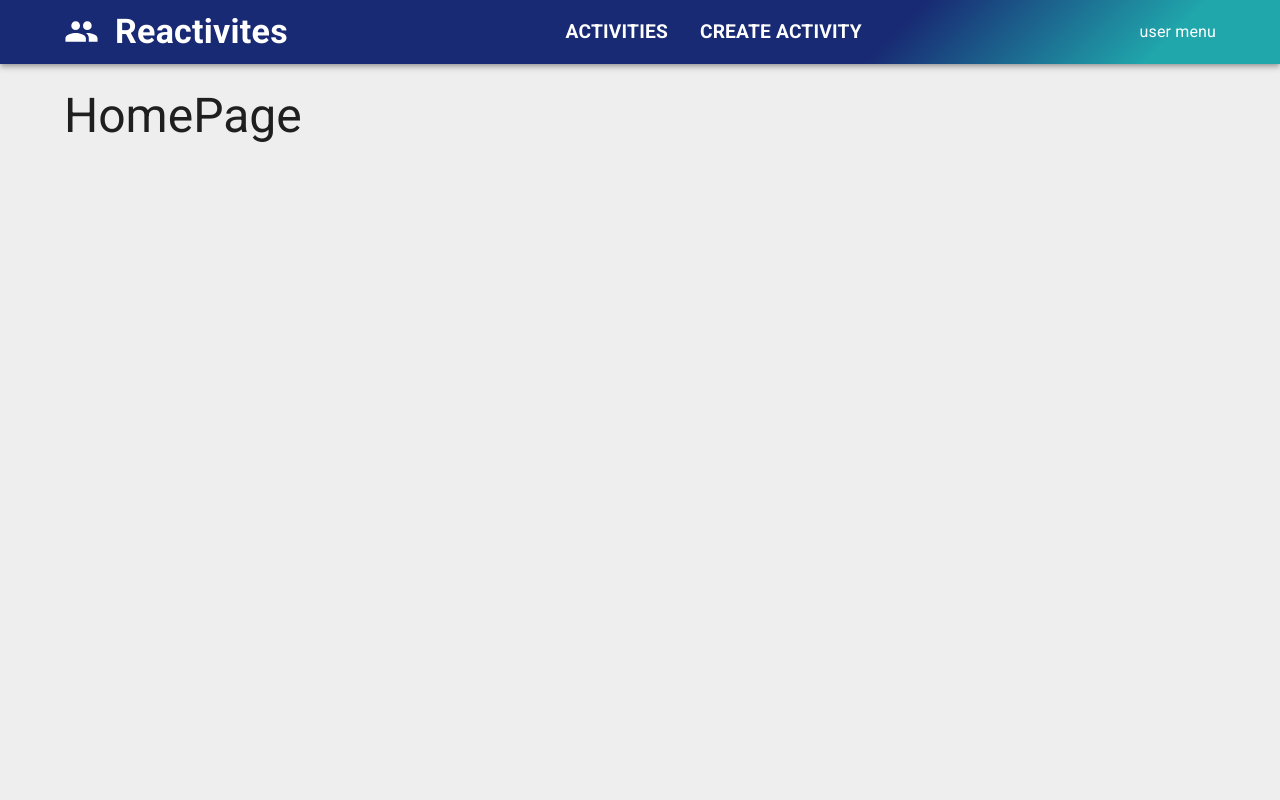
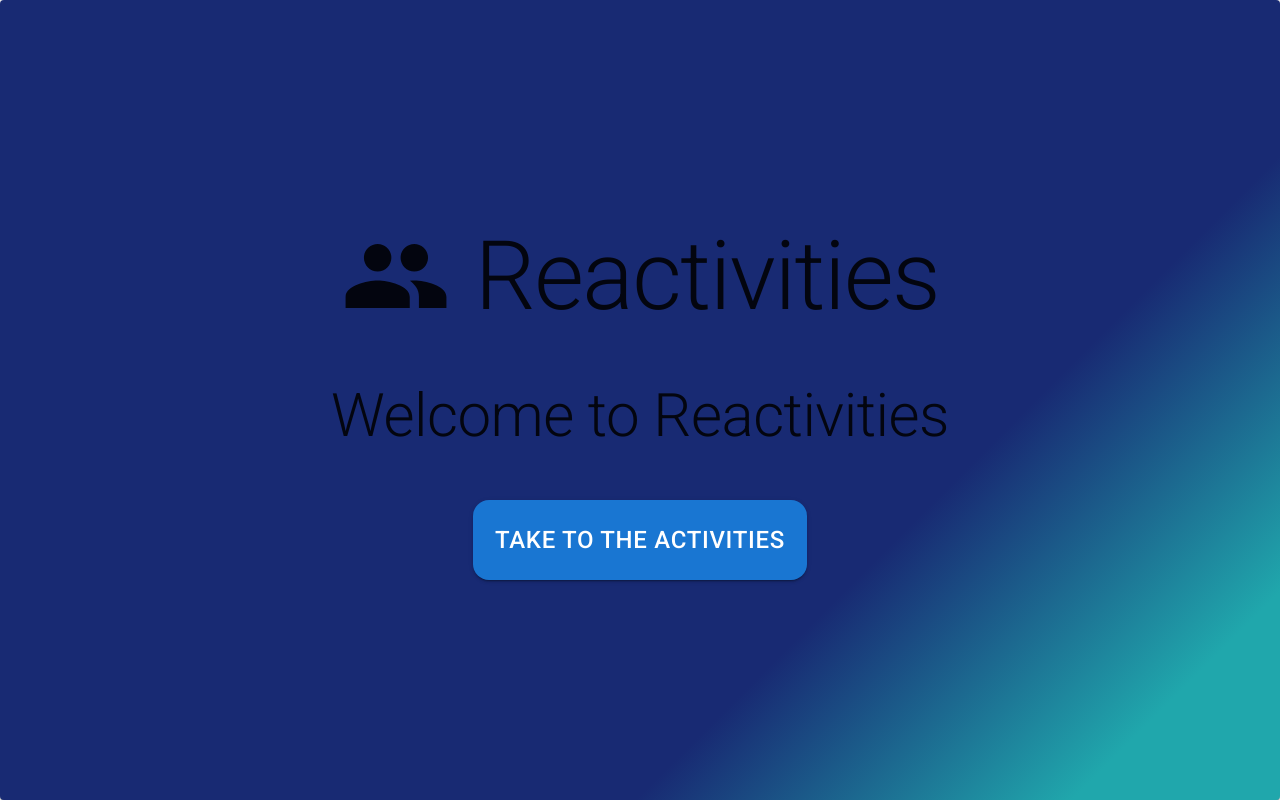
Before and after one commit to enriqueedelberto/Reactivities, a React (Vite) app in the folder client/: page / in a window 1280 px wide. Built offline with nearby package versions, Linux system fonts and the light colour scheme.

Commit message:
Format datetime with library.

```diff
--- a/client/package.json
+++ b/client/package.json
@@ -18,6 +18,7 @@
     "@tanstack/react-query": "^5.85.6",
     "@tanstack/react-query-devtools": "^5.85.6",
     "axios": "^1.11.0",
+    "date-fns": "^4.1.0",
     "react": "^19.1.1",
     "react-calendar": "^6.0.0",
     "react-dom": "^19.1.1",
--- a/client/src/app/layout/App.tsx
+++ b/client/src/app/layout/App.tsx
@@ -1,17 +1,24 @@
 import CssBaseline from "@mui/material/CssBaseline";
 import NavBar from "./NavBar";
 import { Box, Container } from "@mui/material";
-import { Outlet } from "react-router";
+import { Outlet, useLocation } from "react-router";
+import HomePage from "../../features/home/HomePage";
 
 function App() {
-
+  const location = useLocation();
   return (
-    <Box sx={{ bgcolor: "#eeeeee", minHeight: '100vh'  }}>
+    <Box sx={{ bgcolor: "#eeeeee", minHeight: "100vh" }}>
       <CssBaseline />
-      <NavBar />
-      <Container maxWidth="xl" sx={{ mt: 3 }}>
-        <Outlet />
-      </Container>
+      {location.pathname === "/" ? (
+        <HomePage />
+      ) : (
+        <>
+          <NavBar />
+          <Container maxWidth="xl" sx={{ mt: 3 }}>
+            <Outlet />
+          </Container>
+        </>
+      )}
     </Box>
   );
 }
--- a/client/src/features/activities/dashboard/ActivityCard.tsx
+++ b/client/src/features/activities/dashboard/ActivityCard.tsx
@@ -7,10 +7,11 @@ import {
   Chip,
   Typography,
   CardHeader,
-  Divider
+  Divider,
 } from "@mui/material";
 import { Link } from "react-router";
 import { AccessTime, Place } from "@mui/icons-material";
+import { formatDate } from "../../../lib/util/util";
 
 type Props = {
   activity: Activity;
@@ -19,52 +20,63 @@ type Props = {
 function ActivityCard({ activity }: Props) {
   const isHost = false;
   const isGoing = false;
-  const label = isHost ? 'You are hosting' : 'You are going';
+  const label = isHost ? "You are hosting" : "You are going";
   const isCancelled = false;
-  const color = isHost ? 'secondary' : isGoing ? 'warning' : 'default';
-
+  const color = isHost ? "secondary" : isGoing ? "warning" : "default";
 
   return (
     <Card elevation={3} sx={{ borderRadius: 3 }}>
-
-      <Box display='flex' alignItems='center' justifyContent='space-between'>
+      <Box display="flex" alignItems="center" justifyContent="space-between">
         <CardHeader
-         avatar={<Avatar sx={{height: 80, width: 80}} />}
+          avatar={<Avatar sx={{ height: 80, width: 80 }} />}
           title={activity.title}
           titleTypographyProps={{
-          fontWeight: 'bold',
-          fontSize: 20
+            fontWeight: "bold",
+            fontSize: 20,
           }}
           subheader={
             <>
-             Hosted by {''}  <Link to={`/profiles/bob`}>Bob</Link>
+              Hosted by {""} <Link to={`/profiles/bob`}>Bob</Link>
             </>
           }
         />
       </Box>
 
-      <Box display='flex'  flexDirection='column' gap={2} mr={2}>
-        {(isHost || isGoing) && <Chip label={label} color={color} sx={{borderRadius: 2}} />}
-        {(isCancelled) && <Chip label='Cancelled' color='error' sx={{borderRadius: 2}} />}
+      <Box display="flex" flexDirection="column" gap={2} mr={2}>
+        {(isHost || isGoing) && (
+          <Chip label={label} color={color} sx={{ borderRadius: 2 }} />
+        )}
+        {isCancelled && (
+          <Chip label="Cancelled" color="error" sx={{ borderRadius: 2 }} />
+        )}
       </Box>
 
-      <Divider sx={{mb: 3}} />
+      <Divider sx={{ mb: 3 }} />
 
-      <CardContent sx={{p: 0}}>
-         <Box display='flex'  alignItems='center' mb={2} px={2}>
-           <AccessTime sx={{mr: 1}}/>
-           <Typography variant="body2">{activity.date}</Typography>
-           <Place sx={{ml: 3, mr: 1}} />
+      <CardContent sx={{ p: 0 }}>
+        <Box display="flex" alignItems="center" mb={2} px={2}>
+          <Box display="flex" flexGrow={0} alignContent="center">
+            <AccessTime sx={{ mr: 1 }} />
+            <Typography variant="body2" noWrap>
+              {formatDate(activity.date)}
+            </Typography>
+          </Box>
+
+          <Place sx={{ ml: 3, mr: 1 }} />
           <Typography variant="body2">{activity.venue}</Typography>
         </Box>
 
-         <Divider sx={{mb: 3}} />
+        <Divider sx={{ mb: 3 }} />
 
-         <Box display='flex'  alignItems='center' gap={2} sx={{backgroundColor: 'grey.200', py: 3, pl: 3 }}>
+        <Box
+          display="flex"
+          alignItems="center"
+          gap={2}
+          sx={{ backgroundColor: "grey.200", py: 3, pl: 3 }}
+        >
           Attendes go here.
         </Box>
       </CardContent>
-
 
       <CardContent sx={{ pb: 2 }}>
         <Typography variant="body2">{activity.description}</Typography>
@@ -74,10 +86,10 @@ function ActivityCard({ activity }: Props) {
           to={`/activities/${activity.id}`}
           size="medium"
           variant="contained"
-            sx={{display: 'flex', justifySelf: 'self-end', borderRadius: 3}}>
+          sx={{ display: "flex", justifySelf: "self-end", borderRadius: 3 }}
+        >
           View
         </Button>
-
       </CardContent>
     </Card>
   );
--- a/client/src/features/activities/details/ActivityDetailsHeader.tsx
+++ b/client/src/features/activities/details/ActivityDetailsHeader.tsx
@@ -1,5 +1,6 @@
 import { Card, Badge, CardMedia, Box, Typography, Button } from "@mui/material";
 import { Link } from "react-router";
+import { formatDate } from "../../../lib/util/util";
 
 type Props = {
   activity: Activity
@@ -42,7 +43,7 @@ export default function ActivityDetailsHeader({activity} : Props) {
             {/* Text Section */}
             <Box>
                 <Typography variant="h4" sx={{ fontWeight: 'bold' }}>{activity.title}</Typography>
-                <Typography variant="subtitle1">{activity.date}</Typography>
+                <Typography variant="subtitle1">{formatDate(activity.date)}</Typography>
                 <Typography variant="subtitle2">
                     Hosted by <Link to={`/profiles/username`} style={{ color: 'white', fontWeight: 'bold' }}>Bob</Link>
                 </Typography>
--- a/client/src/features/activities/details/ActivityDetailsInfo.tsx
+++ b/client/src/features/activities/details/ActivityDetailsInfo.tsx
@@ -1,5 +1,6 @@
 import { CalendarToday, Info, Place } from "@mui/icons-material";
 import { Divider, Grid, Paper, Typography } from "@mui/material";
+import { formatDate } from "../../../lib/util/util";
 
 type Props = {
   activity: Activity
@@ -23,7 +24,7 @@ export default function ActivityDetailsInfo({activity} : Props) {
                     <CalendarToday color="info" fontSize="large" />
                 </Grid>
                 <Grid size={11}>
-                    <Typography>{activity.date}</Typography>
+                    <Typography>{formatDate(activity.date)}</Typography>
                 </Grid>
             </Grid>
             <Divider />
--- a/client/src/features/home/HomePage.tsx
+++ b/client/src/features/home/HomePage.tsx
@@ -1,9 +1,45 @@
-import { Container, Typography } from "@mui/material";
+import { Group } from "@mui/icons-material";
+import { Box, Button, Link, Paper, Typography } from "@mui/material";
 
 export default function HomePage() {
   return (
-    <Container>
-      <Typography variant="h3">HomePage</Typography>
-    </Container>
+    <Paper
+      sx={{
+        colors: "white",
+        display: "flex",
+        flexDirection: "column",
+        gap: 6,
+        alignItems: "center",
+        alignContent: "center",
+        justifyContent: "center",
+        height: "100vh",
+        backgroundImage: "linear-gradient(135deg, #182a73 69%, #20a7ac 90%)",
+      }}
+    >
+      <Box
+        sx={{
+          colors: "white",
+          display: "flex",
+          gap: 3,
+          alignItems: "center",
+          alignContent: "center",
+        }}
+      >
+        <Group sx={{ height: 110, width: 110 }} />
+        <Typography variant="h1">Reactivities</Typography>
+      </Box>
+
+      <Typography variant="h2">Welcome to Reactivities</Typography>
+
+      <Button
+         component={Link}
+         to='/activities'
+         size="large"
+         variant="contained"
+         sx={{height: 80, borderRadius: 4, fontSize: '1.5rem'}}
+        >
+          Take to the activities
+      </Button>
+    </Paper>
   );
 }
--- /dev/null
+++ b/client/src/lib/util/util.ts
@@ -0,0 +1,6 @@
+import  { type DateArg, format } from "date-fns";
+
+
+export function formatDate(date: DateArg<Date>) {
+    return format(date, 'dd MMM yyyy h:mm a');
+}
```
Also changed, not shown: 1 other file (tests, documents, lock files or other folders). Lines whose indentation alone changed are shown as unchanged.
